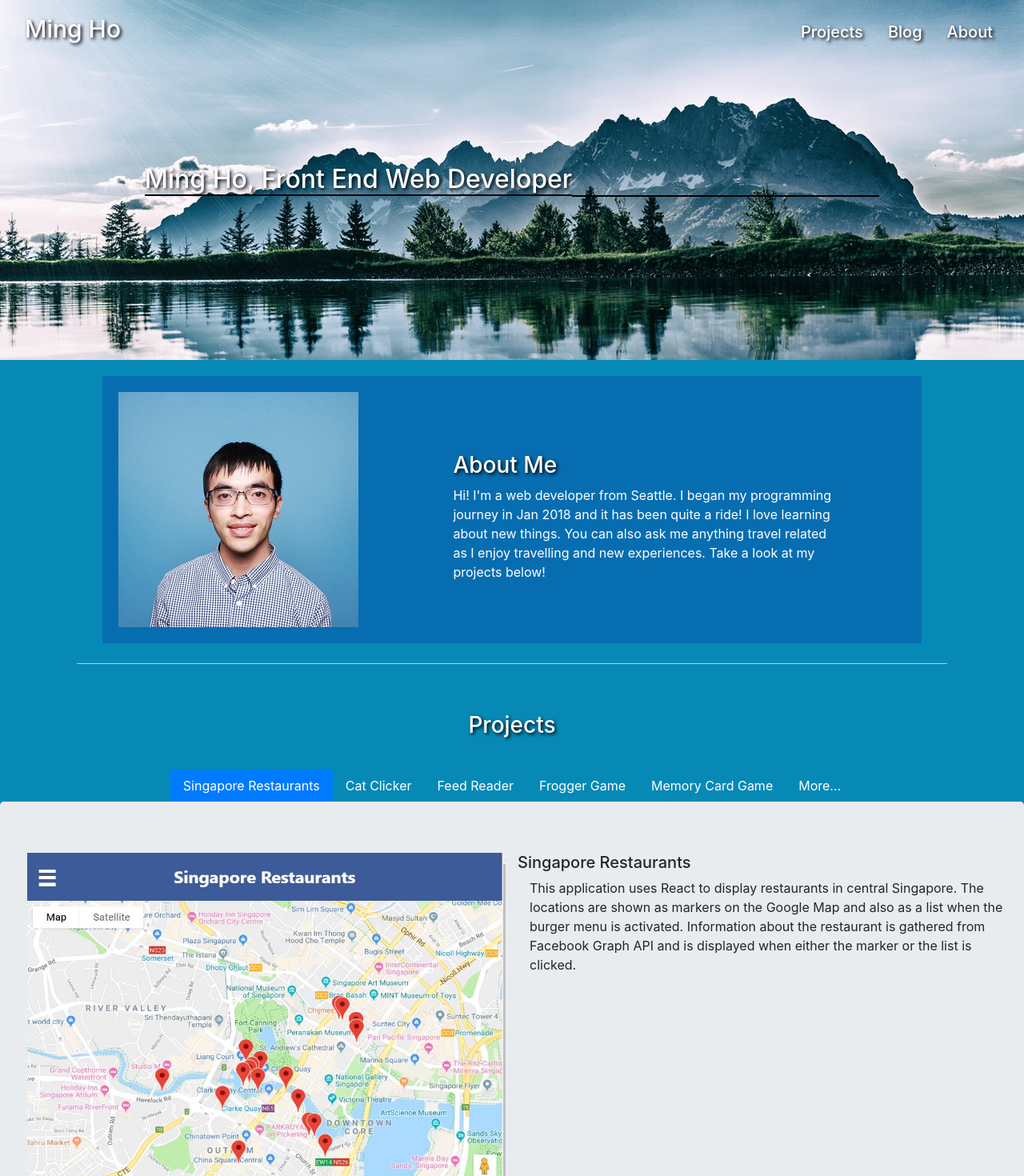
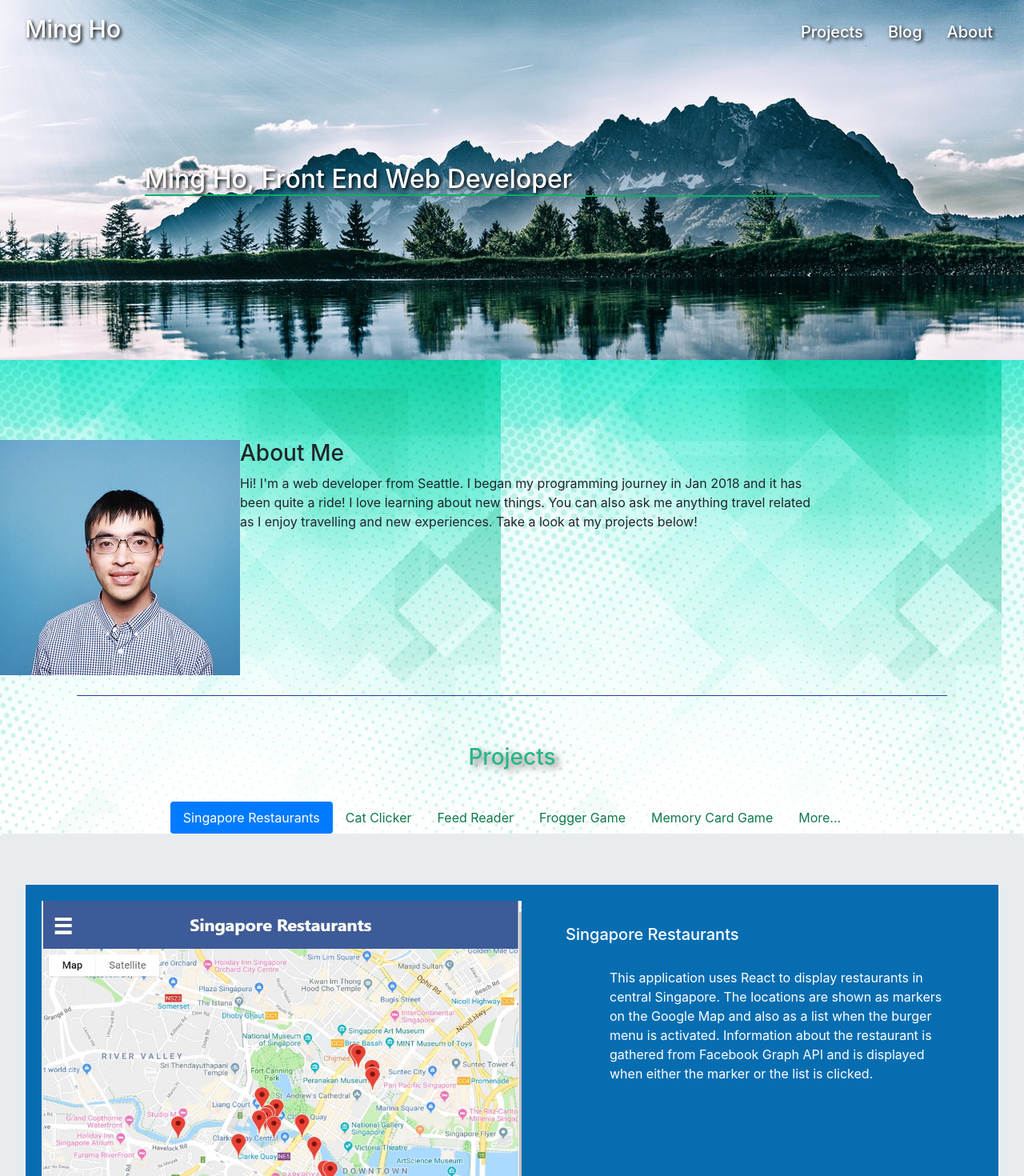
Before and after one commit to super-ming/Portfolio, a React (Create React App) app: page / in a window 1280 px wide. Shown: the top 1470 px of the page at 80% size. Built offline with nearby package versions, Linux system fonts and the light colour scheme.

Commit message:
add green background image

```diff
--- a/src/Styles/styles.css
+++ b/src/Styles/styles.css
@@ -30,7 +30,7 @@
 
 intro, h2 {
   width: 100%;
-  border-bottom: 2px solid #000;
+  border-bottom: 2px solid #04b163;
   animation: fadeIn 2.25s;
 
 }
@@ -38,7 +38,7 @@ intro, h2 {
 span {
   height: 41px;
   width: 1px;
-  border-bottom:2px solid #000;
+  border-bottom:2px solid #04b163;
   animation: increase 2s, fadeIn 2.25s;
   animation-fill-mode: forwards;
 }
@@ -58,20 +58,31 @@ span {
   }
 }
 
+.profile-photo {
+  margin-left: 20%;
+  z-index: 1;
+  position: absolute;
+  top: 60%;
+}
+
 .main-section {
-  padding-top: 20px;
+  padding-top: 100px;
   background-color: #0789b6;
+  background-image: url('../Assets/Images/green_background.jpg')
 }
 
 .about-me {
-  margin: 0 6% 0 10%;
-  padding: 20px;
   width: 80%;
+}
+
+.about-me-body {
+  margin: 0 6% 0 40%;
+  padding: 20px 20px 20px 10rem;
   color: white;
   background-color: #076db1;
 }
 
-.about-me h3 {
+.about-me-body h3 {
   width: 100%;
   padding-top: 55px;
   text-shadow: 2px 2px 4px #000000;
@@ -80,21 +91,26 @@ span {
 .line {
   width: 85%;
   margin-top: 25px;
-  background-color: #f0f448;
+  background-color: #2945a7;
 }
 
 .projects {
   display: flex;
   justify-content: center;
   margin: 30px;
-  color: white;
+  color: #28b688;
   padding-top: 30px;
-  text-shadow: 2px 2px 4px #000000;
+  text-shadow: 5px 4px 8px #787878;
+}
+
+.jumobo-wrapper > div {
+  margin-bottom: 0px;
+  padding: 10px;
+  background-color: #076db1;
 }
 
 .jumbotron {
-  height: 700px;
-  padding: 10px;
+  height: 670px;
 }
 
 .project-bar {
@@ -102,20 +118,23 @@ span {
 }
 
 .project-bar a {
-  color: white;
+  color: #11794a;
 }
 
 .project-bar a:hover{
-  color: #5fee07;
+  color: #de3553;
 }
 
 .mediaGroup {
   height: 100%;
+  background-color: #076db1;
+  padding: 20px;
+  color: white;
 }
 
 .text {
-  width: 100%;
-  margin-left: 15px;
+  width: 80%;
+  margin: 30px 0 0 55px;
 }
 
 .project-thumbnail {
@@ -124,8 +143,10 @@ span {
 }
 
 .social-icons a svg {
+  margin-top: 20px;
   width: 40px;
   height: 40px;
+  margin-right: 20px;
 }
 
 @keyframes slide-down {
```
Also changed, not shown: src/Assets/Images/green_background.jpg (added).
